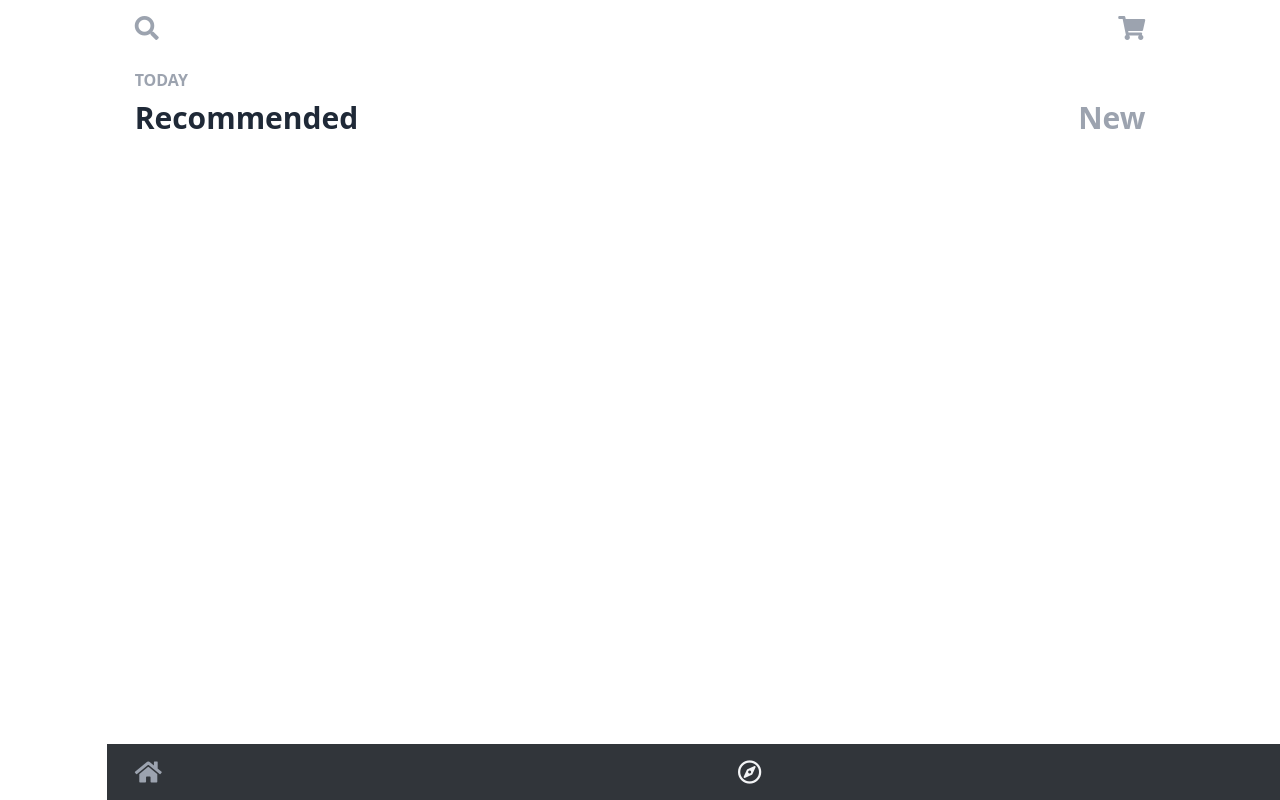
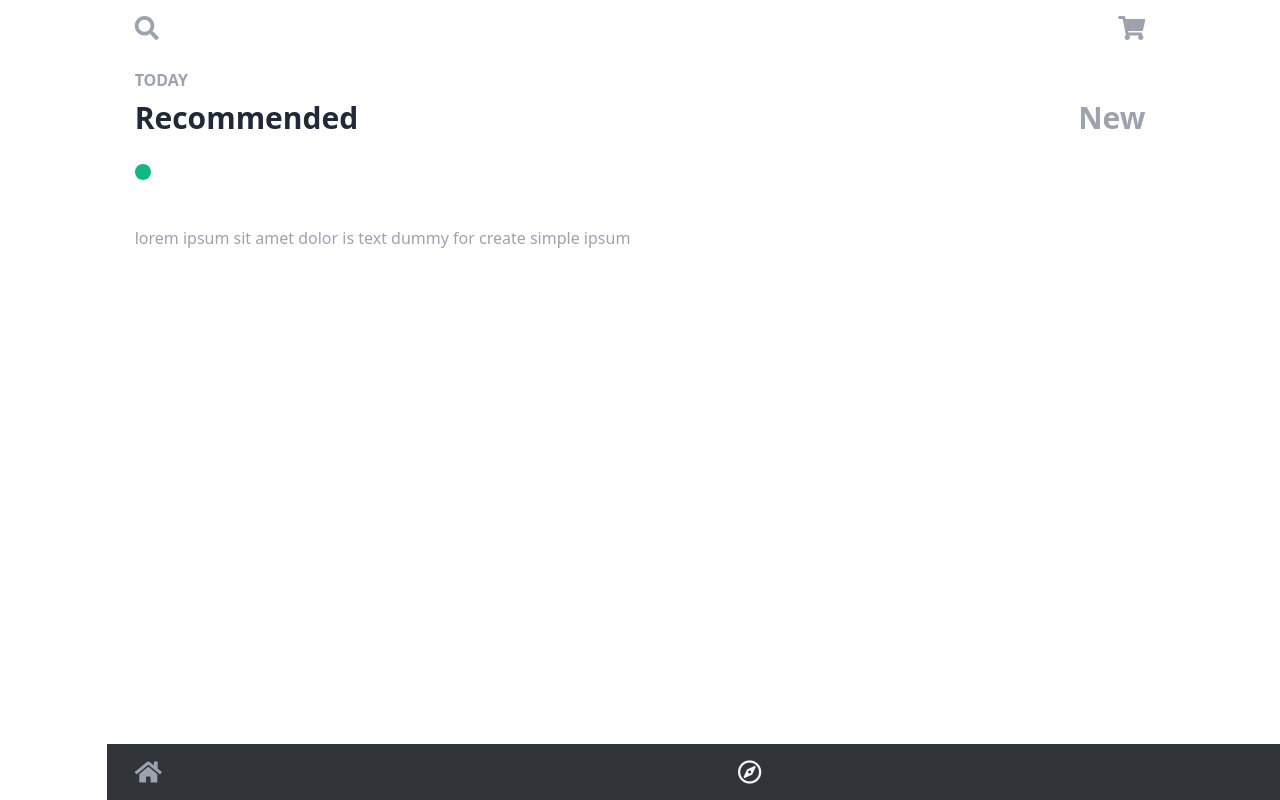
Before and after one commit to or-abdillh/cupcake-app, a Vue app: page / in a window 1280 px wide. Built offline with nearby package versions, Linux system fonts and the light colour scheme.

Commit message:
Create indicator lamp element at category component

```diff
--- a/src/components/Category.vue
+++ b/src/components/Category.vue
@@ -5,7 +5,10 @@
       </div>
       <div class="category-item">
          <template v-for="(item, index) in categoryItems" :key="index">
-            <h1  @click="currentCategory = item" :class="currentCategory === item ? 'active' : ''" >{{ item }}</h1>
+            <div :class="currentCategory === item ? 'active' : ''" class="item-wrapper">
+               <h1  @click="currentCategory = item" >{{ item }}</h1>
+               <span class="indicator" ></span>
+            </div>
          </template>
       </div>
    </section>
@@ -25,9 +28,18 @@
       @apply text-3xl font-semibold duration-300;
    }
 
-   .active {
+   .category .category-item .indicator {
+      @apply inline-block p-2 rounded-full mt-7 mb-4;
+   }
+
+   .active h1 {
       @apply text-gray-800;
    }
+
+   .active .indicator {
+      @apply bg-green-500;
+   }
+
 </style>
 
 <script setup>
--- a/src/views/Home.vue
+++ b/src/views/Home.vue
@@ -1,6 +1,9 @@
 <template>
    <Header></Header>
    <Category></Category>
+   <section class="px-7 py-3">
+      <p class="font-medium text-gray-400" >lorem ipsum sit amet dolor is text dummy for create simple ipsum</p>
+   </section>
 </template>
 
 <style>
```
